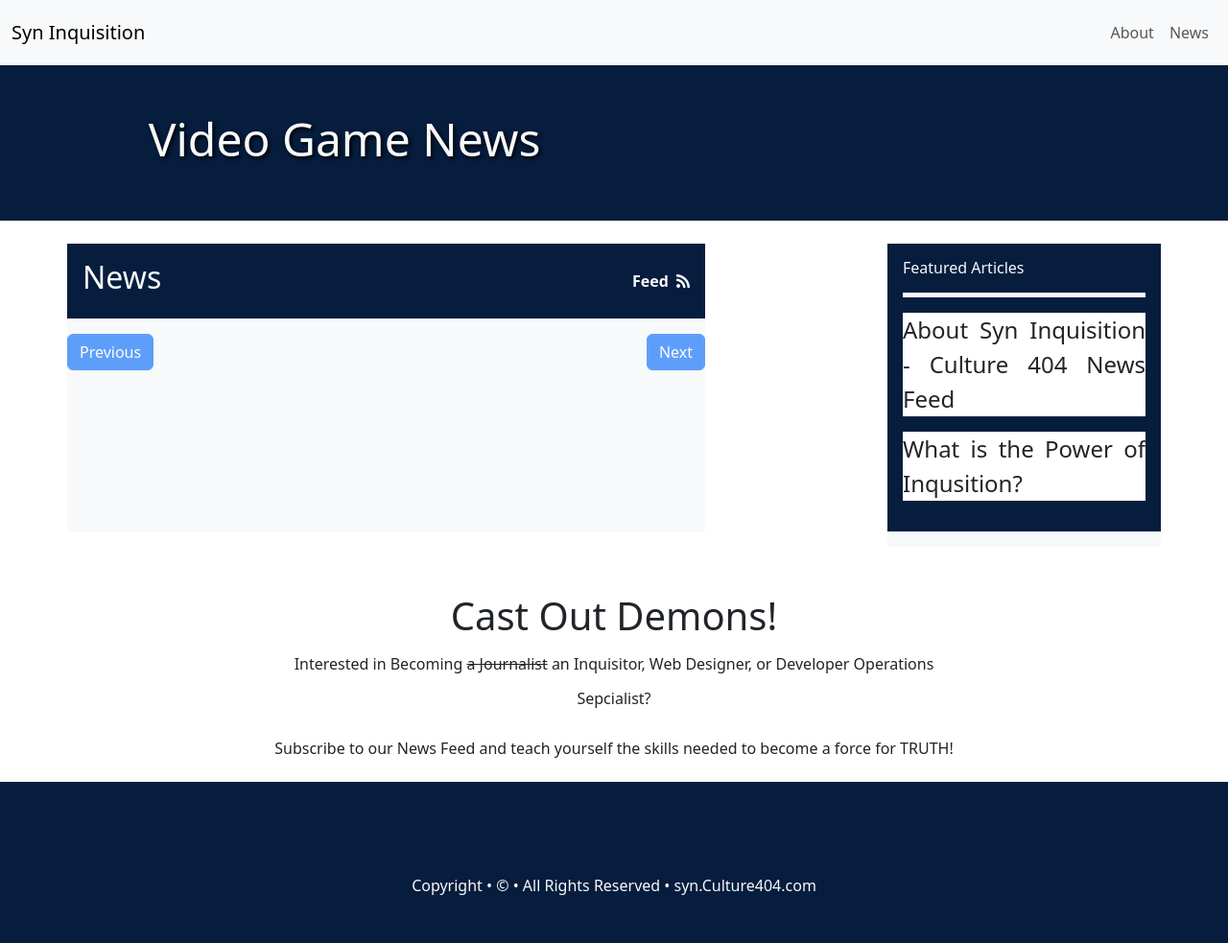
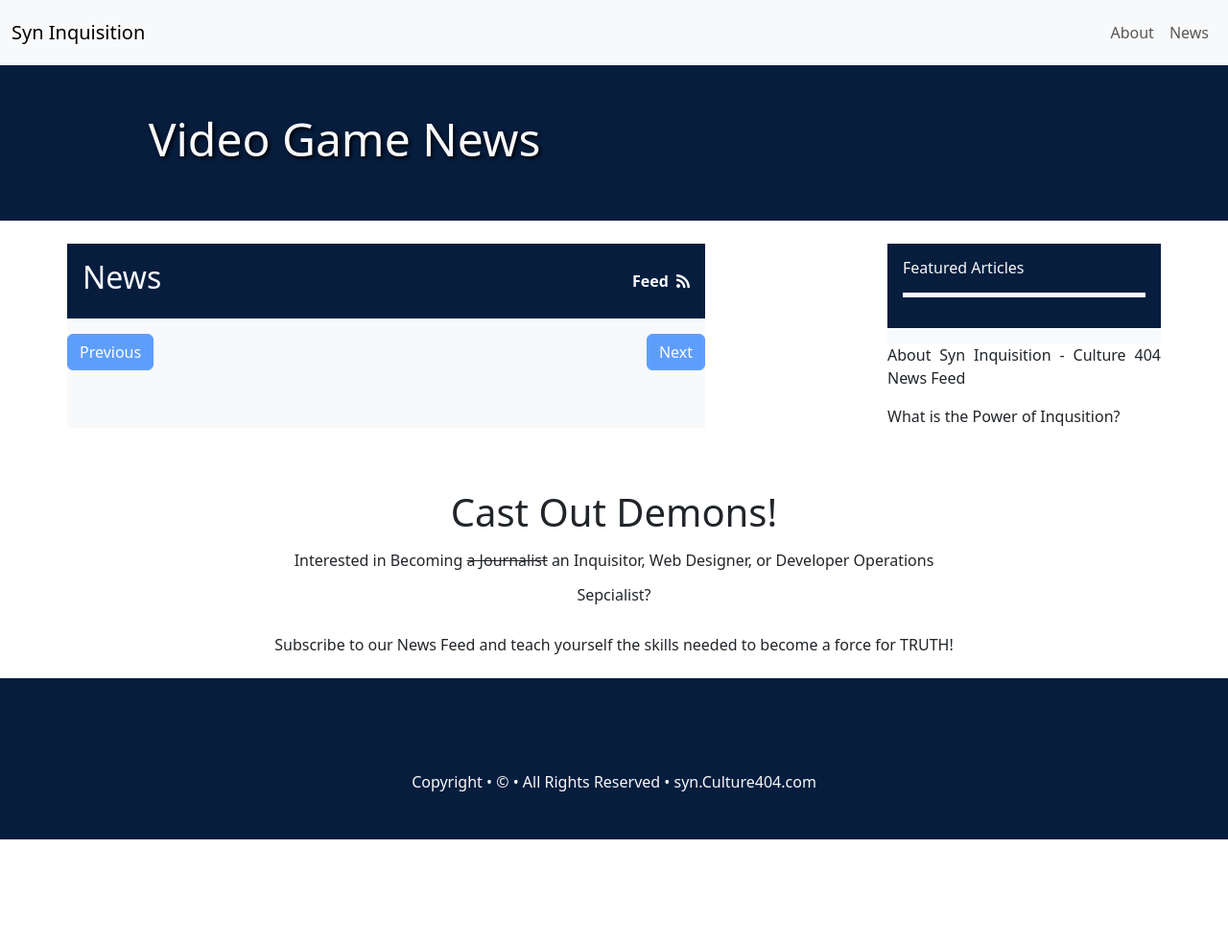
Before and after one commit to Culture-404/Syn_Inquisition, a Jekyll site: the page built from news/index.html, in a window 1280 px wide. Shown: the whole page at 96% size. Built offline with Jekyll 4.4.1, drawn with Linux system fonts in a browser that asks for light colours; the list of posts is cut into pages by our own code; after the commit the page ends 900 px from its top, so only the background shows below that.

Commit message:
mv library sidebar loop up

```diff
--- a/news/index.html
+++ b/news/index.html
@@ -53,7 +53,7 @@ title: "Video Game News"
                 {% endif %}
             {% endif %}
 
-            <h3 class="h6 px-3 pt-0 pb-3 my-0">
+            <h3 class="h4 px-3 pt-0 pb-3 my-0">
                 <a href="{{ post.url }}" class="link-dark link-offset-2 link-underline-opacity-0 link-underline-opacity-25-hover">{{ post.title }}</a>
             </h3>
 
@@ -89,6 +89,7 @@ title: "Video Game News"
 
 
                 </div>
+            </div>
 
 
             {% assign library = site.library | sort: 'date'   %}
@@ -97,7 +98,7 @@ title: "Video Game News"
             {% else %}
             {% for item in library %}
             <div class="bg-white text-dark">
-                    <h3 class="h4 mb-0 lh-base text-justify mb-3">
+                <h3 class="h6 mb-0 lh-base text-justify mb-3">
                     <a href="{{ item.url }}" class="link-dark link-offset-2 link-underline-opacity-0 link-underline-opacity-75-hover">{{ item.title }}</a>
                 </h3>
                 <!-- <h4 class="h6 black-50 text-end mb-5 border-bottom border-light border-3">{{ item.date | date: "%A, %B %d, %Y" }}</h4> -->
@@ -110,7 +111,7 @@ title: "Video Game News"
             {% endif %}
 
 
-            </div>
+
         </div>
     </div>
 </div>
```
Lines whose indentation alone changed are shown as unchanged.
